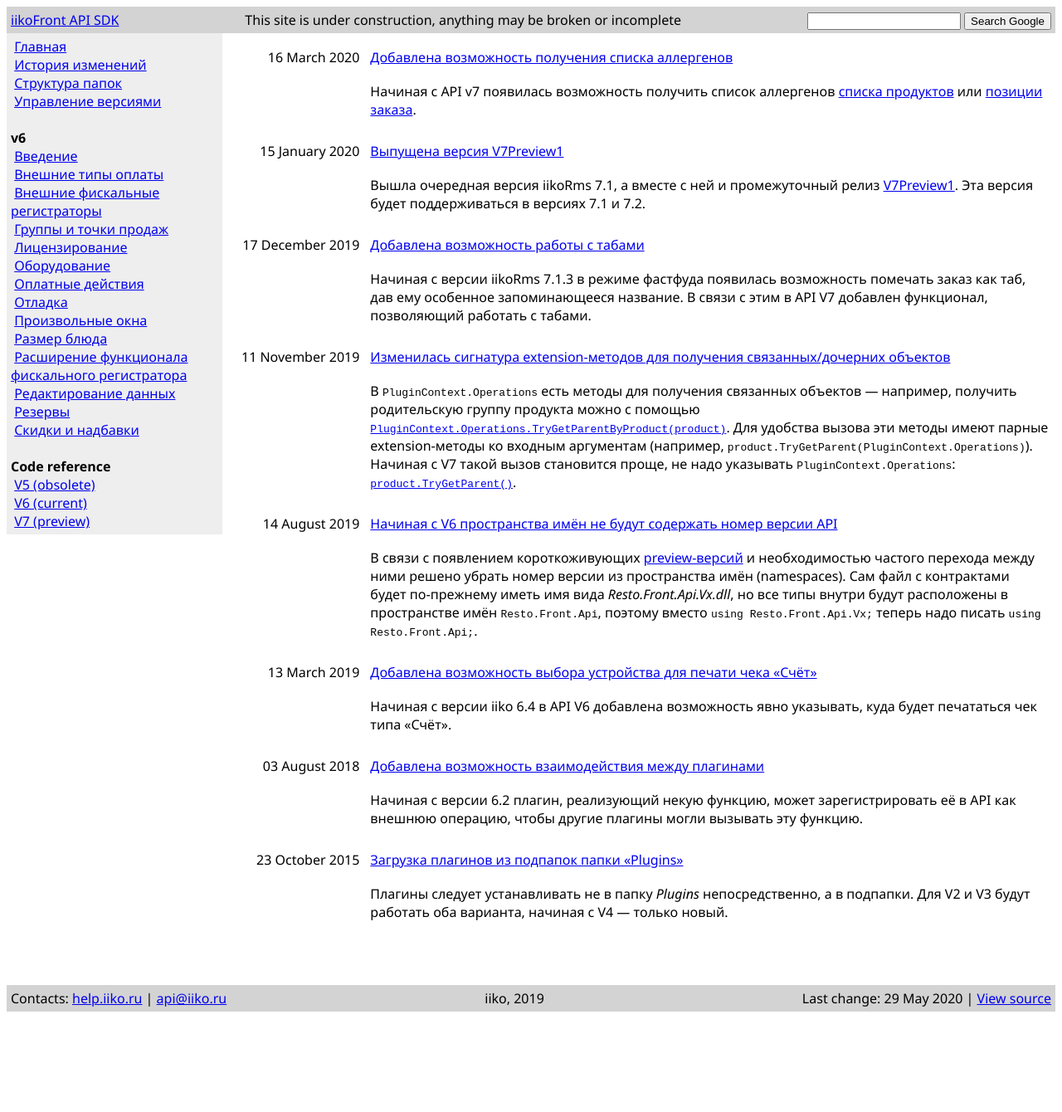
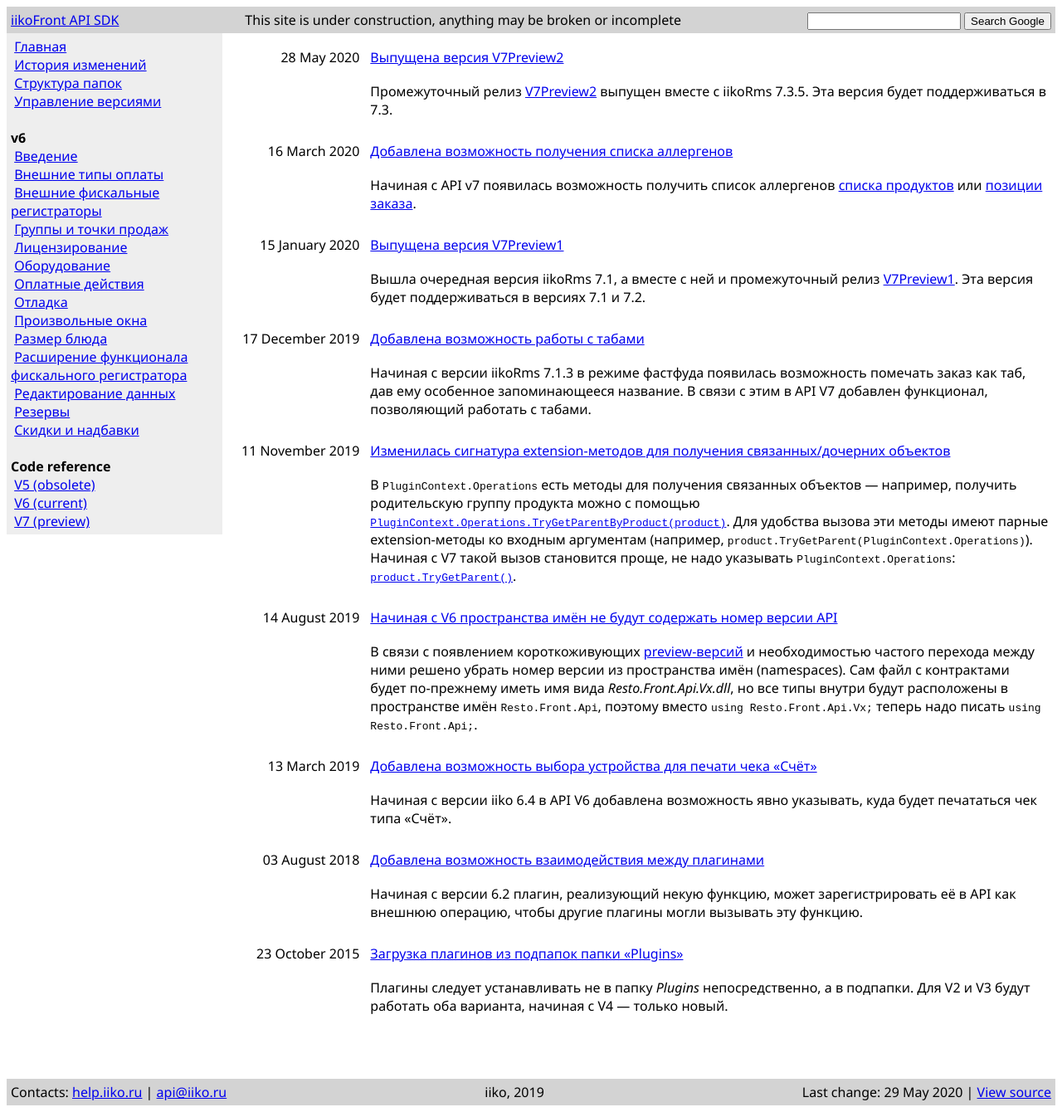
Before and after one commit to iiko/front.api.doc, a Jekyll site: the page built from changelog.md, in a window 1280 px wide. Shown: the whole page at 83% size. Built offline with Jekyll 4.4.1, drawn with Linux system fonts in a browser that asks for light colours; before the commit the page ends 1227 px from its top, so only the background shows below that.

Commit message:
RMS-51100 Добавить информацию о выпуске V7Preview2

```diff
--- /dev/null
+++ b/_posts/2020-05-28-v7preview2-release.md
@@ -0,0 +1,12 @@
+---
+title: Выпущена версия V7Preview2
+layout: default
+---
+
+Промежуточный релиз [V7Preview2](https://www.nuget.org/packages/Resto.Front.Api.V7Preview2) выпущен вместе с iikoRms 7.3.5.
+Эта версия будет поддерживаться в 7.3.
+
+По [графику]({{ site.baseurl }}/versioning.html) предполагалось, что V7Preview2 выйдет на замену V7Preview1 в 7.2, но в итоге версия 7.2 вышла без новой preview-версии API.
+Для удобной миграции с iikoRms 7.2 на 7.3 плагинов, использовавших V7Preview1, поддержка V7Preview1 будет продлена до 7.3, где уже выйдет следующая версия V7Preview3.
+
+Начиная с V7Preview2 [nuget-пакет](https://www.nuget.org/packages/Resto.Front.Api.V7Preview2) содержит MSBuild Target, отключающий копирование библиотеки с контрактами (*Resto.Front.Api.V7Preview2.dll*) в папку с плагином. Раньше копирование приходилось [отключать]({{ site.baseurl }}/directories.html) вручную.
--- a/versioning.md
+++ b/versioning.md
@@ -214,7 +214,8 @@ Preview-версии являются копиями промежуточных
 | V6Preview4 | Не поддерживается | 6.4\*  | 7.0      |
 | V6Preview5 | Не поддерживается | 6.4    | 7.1      |
 | V6         | Стабильная        | 7.0    |          |
-| V7Preview1 | Актуальная        | 7.1    |          |
+| V7Preview1 | Устаревшая        | 7.1    |          |
+| V7Preview2 | Актуальная        | 7.3.5  |          |
 | V7         | Разрабатываемая   |        |          |
 
 
```
